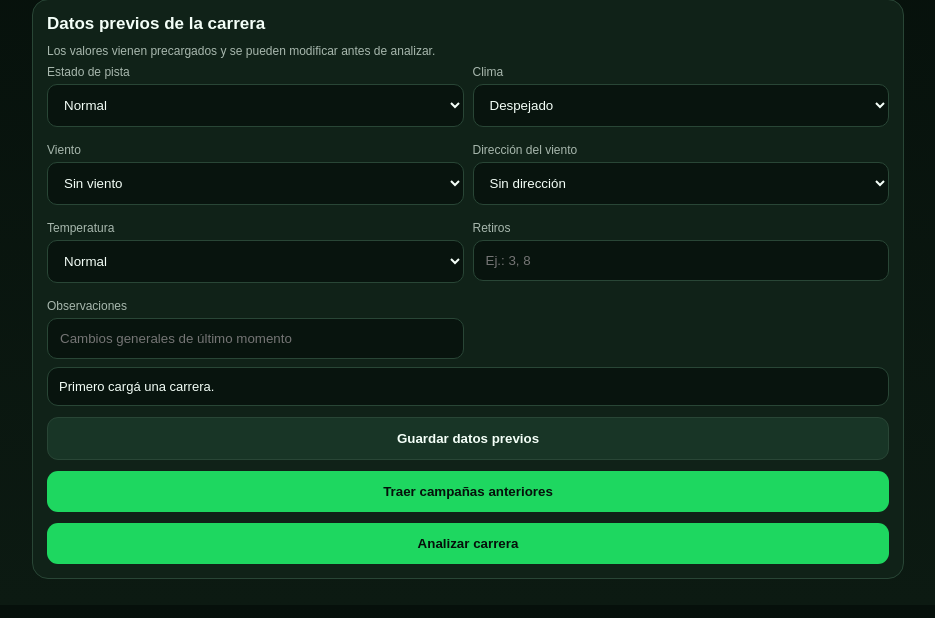
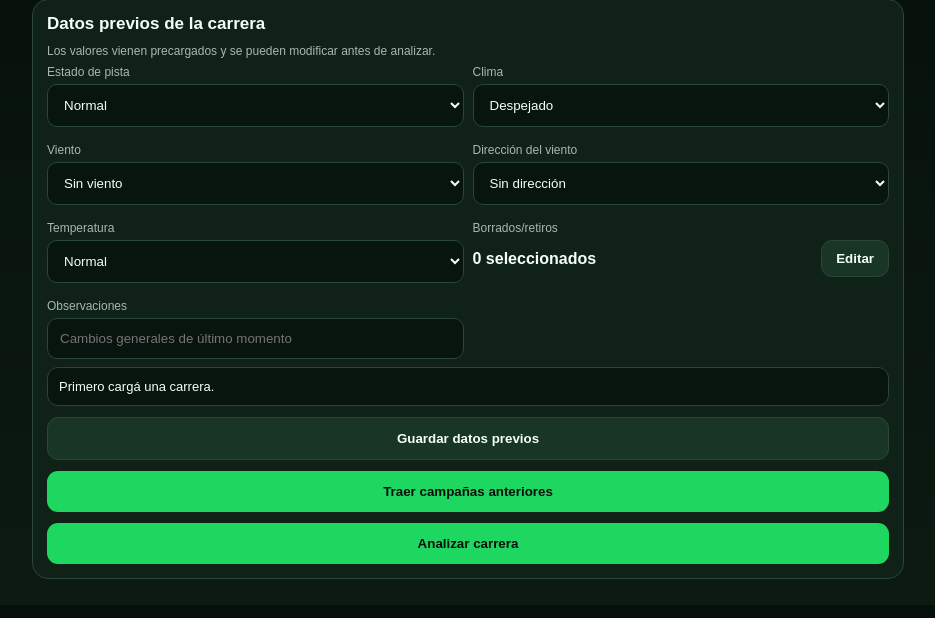
Before and after one commit to leadministrador/lea-win-ia-estable, a Flask app: page / in a window 1280 px wide, after a click on "Datos". Shown: the part 114-732 px from the top of the page, without its empty margins (172-1107 px from the left). Run offline with Flask 3, Linux system fonts and the light colour scheme; tables that the repository leaves empty hold one stand-in row (values such as "Sample post").

Commit message:
Agregar retiros compactos

```diff
--- a/templates/index.html
+++ b/templates/index.html
@@ -24,7 +24,7 @@ button{width:100%;padding:13px;margin-top:11px;border:0;border-radius:11px;backg
 .manual-grid{display:grid;grid-template-columns:repeat(2,1fr);gap:8px}
 .checks{display:grid;grid-template-columns:repeat(2,1fr);gap:5px;margin-top:6px}
 .check{display:flex;align-items:center;gap:6px;padding:7px;border:1px solid var(--l);border-radius:8px;background:var(--d);font-size:11px}
-.check input{width:auto;margin:0}.inline{display:grid;grid-template-columns:1fr auto;gap:6px}.inline button{width:auto;margin:0;padding:10px}
+.check input{width:auto;margin:0}.check.retiro-activo{border-color:var(--r);background:#2a1010;color:#ffb3b3}.retiros-resumen{display:grid;grid-template-columns:1fr auto;gap:8px;align-items:center}.retiros-resumen button{width:auto;margin:0;padding:10px 14px}.inline{display:grid;grid-template-columns:1fr auto;gap:6px}.inline button{width:auto;margin:0;padding:10px}
 .value-note{font-size:11px;color:var(--m);margin-top:5px}
 .chip{font-size:10px;background:#183526;border:1px solid var(--l);padding:4px 7px;border-radius:20px}.official{margin-top:10px;padding:12px;border:1px solid var(--g);border-radius:12px;background:#0a1a11}.official h3{margin:0 0 8px;font-size:15px;color:var(--g)}.official-row{display:flex;gap:10px;align-items:center;padding:7px 0;border-bottom:1px solid var(--l)}.official-row:last-child{border-bottom:0}.place{display:inline-grid;place-items:center;min-width:38px;height:30px;border-radius:8px;background:var(--g);color:#06100b;font-weight:900}.race-media{margin-top:14px;padding-top:12px;border-top:1px solid var(--l)}.race-media h3{margin:0 0 9px;color:var(--g)}.race-media iframe{width:100%;aspect-ratio:16/9;height:auto;border:1px solid var(--l);border-radius:10px;background:#000}
 @media(max-width:500px){.facts,.manual-grid,.checks{grid-template-columns:1fr}}
@@ -47,7 +47,17 @@ button{width:100%;padding:13px;margin-top:11px;border:0;border-radius:11px;backg
 <div><label>Viento</label><select id="viento"><option selected>Sin viento</option><option>Suave</option><option>Moderado</option><option>Fuerte</option><option>Sin confirmar</option></select></div>
 <div><label>Dirección del viento</label><select id="direccionViento"><option selected>Sin dirección</option><option>De frente</option><option>De cola</option><option>Lateral</option><option>Variable</option><option>Sin confirmar</option></select></div>
 <div><label>Temperatura</label><select id="temperatura"><option selected>Normal</option><option>Fría</option><option>Calurosa</option><option>Muy calurosa</option><option>Sin confirmar</option></select></div>
-<div><label>Retiros</label><input id="retiros" placeholder="Ej.: 3, 8" oninput="aplicarRetiros()"></div>
+<div>
+<label>Borrados/retiros</label>
+<div class="retiros-resumen">
+<strong id="retirosResumen">0 seleccionados</strong>
+<button class="secondary" type="button" onclick="toggleRetiros()">Editar</button>
+</div>
+<div id="retirosPanel" class="manual hidden">
+<div id="retirosChecks" class="checks"></div>
+</div>
+<input id="retiros" type="hidden">
+</div>
 <div><label>Observaciones</label><input id="observaciones" placeholder="Cambios generales de último momento"></div></div>
 <div id="meta" class="status">Primero cargá una carrera.</div><div id="resultadoOficial" class="hidden"></div>
 <datalist id="jockeysCarrera"></datalist><datalist id="herrajesLista"></datalist><div id="lista"></div>
@@ -202,9 +212,40 @@ async function guardarCodigoHerraje(i){
  const d=await r.json();if(d.ok){actual.participantes[i].herraje=codigo;await cargarHerrajes();input.value=codigo}
 }
 
-function aplicarRetiros(){if(!actual)return;const set=new Set(retiros.value.split(',').map(x=>x.trim()).filter(Boolean));actual.participantes.forEach(p=>p.retirado=set.has(String(p.numero)));render()}
+function toggleRetiros(){
+ retirosPanel.classList.toggle('hidden');
+}
+function sincronizarRetiros(){
+ if(!actual)return;
+ const seleccionados=actual.participantes.filter(p=>p.retirado);
+ retiros.value=seleccionados.map(p=>p.numero).join(',');
+ retirosResumen.textContent=`${seleccionados.length} seleccionados`;
+}
+function cambiarRetiro(indice,marcado){
+ if(!actual)return;
+ actual.participantes[indice].retirado=marcado;
+ sincronizarRetiros();
+ render();
+}
+function renderRetiros(){
+ if(!actual)return;
+ sincronizarRetiros();
+ retirosChecks.innerHTML=actual.participantes.map((p,i)=>`
+  <label class="check ${p.retirado?'retiro-activo':''}">
+   <input type="checkbox" ${p.retirado?'checked':''} onchange="cambiarRetiro(${i},this.checked)">
+   N.º ${esc(p.numero||'?')} · ${esc(p.nombre||'Sin nombre')}
+  </label>
+ `).join('');
+}
+function aplicarRetiros(){
+ if(!actual)return;
+ const set=new Set(retiros.value.split(',').map(x=>x.trim()).filter(Boolean));
+ actual.participantes.forEach(p=>p.retirado=set.has(String(p.numero)));
+ sincronizarRetiros();
+}
 function esc(v){return String(v??'').replace(/[&<>"']/g,c=>({'&':'&amp;','<':'&lt;','>':'&gt;','"':'&quot;',"'":'&#39;'}[c]))}
 function render(){
+ renderRetiros();
  jockeysCarrera.innerHTML=[...new Set(actual.participantes.map(p=>p.jockey).filter(Boolean))].map(x=>`<option value="${esc(x)}"></option>`).join('');
  herrajesLista.innerHTML=herrajesCodigos.map(x=>`<option value="${esc(x)}"></option>`).join('');
  lista.innerHTML=actual.participantes.map((p,i)=>{
```
